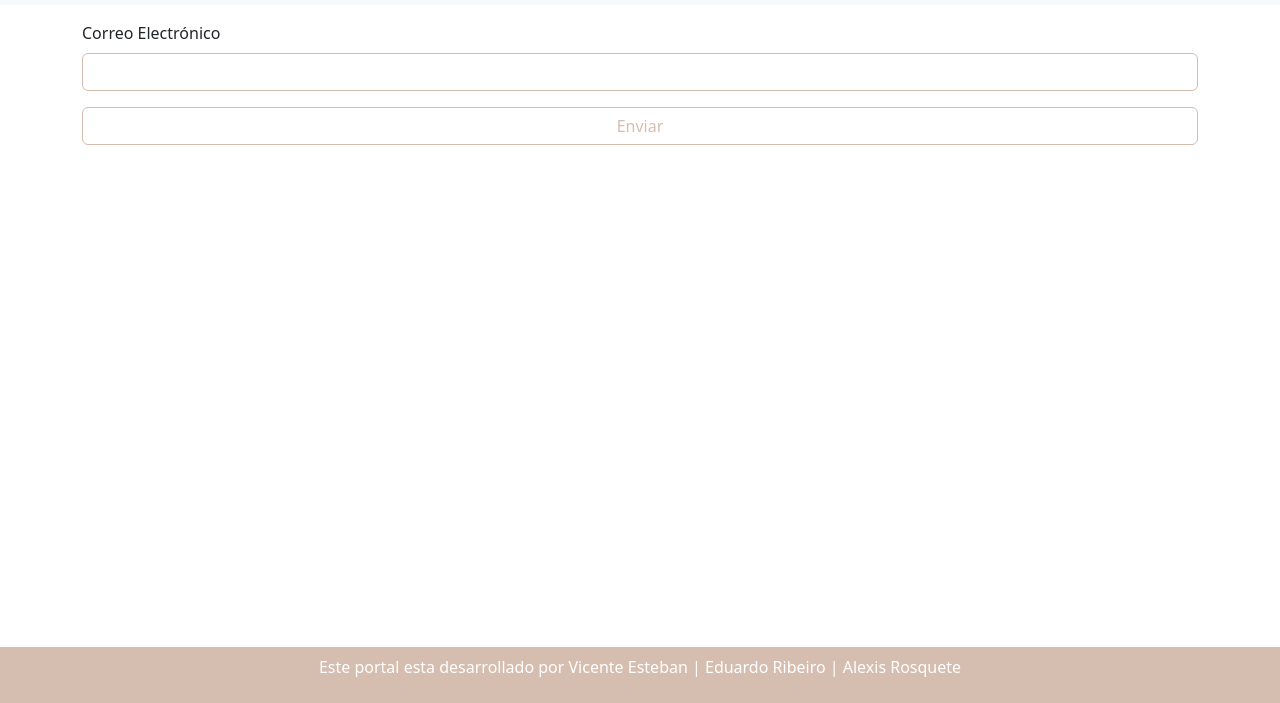
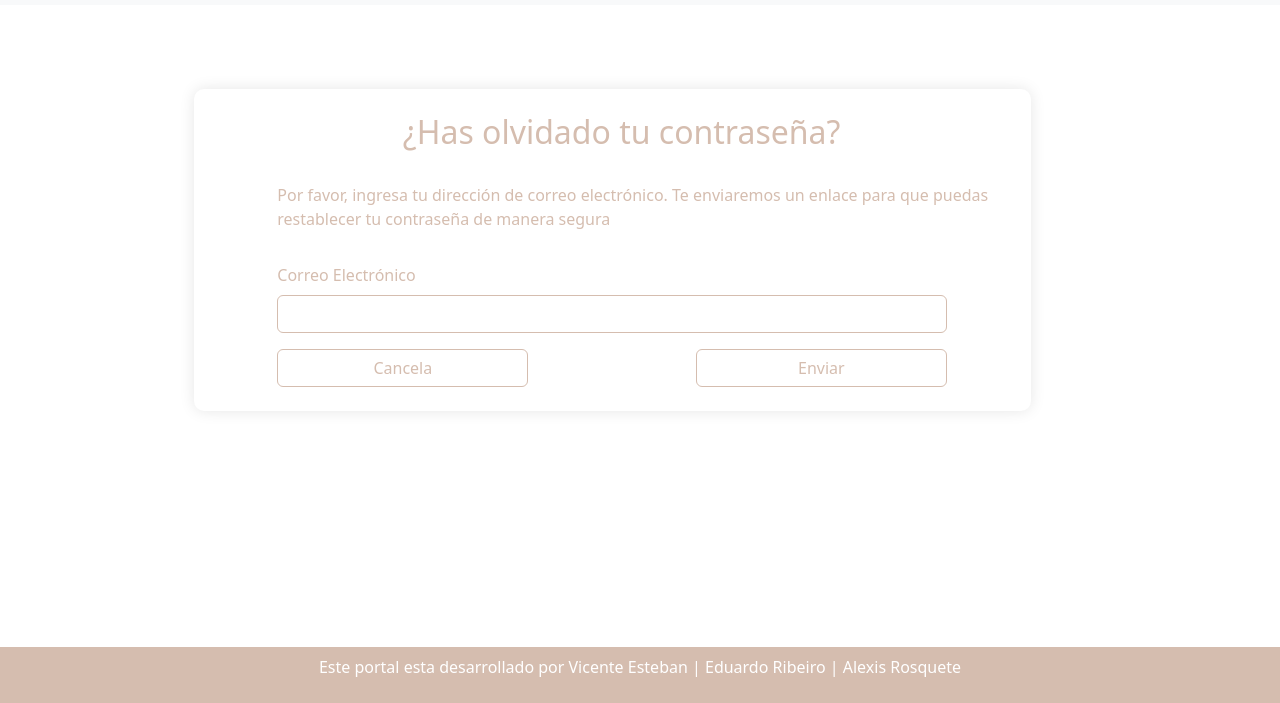
Before and after one commit to 4GeeksAcademy/MindtoMind, a React app: page /Resetpass in a window 1280 px wide. Shown: the part 97-800 px from the top of the page. Built offline with nearby package versions, Linux system fonts and the light colour scheme; no server answers.

Commit message:
Atualizaciones en RestEmail

```diff
--- a/src/front/js/component/ResetEmail.js
+++ b/src/front/js/component/ResetEmail.js
@@ -2,32 +2,74 @@ import React from "react";
 import { useContext } from "react";
 import { Context } from "../store/appContext";
 import { useNavigate } from "react-router-dom";
+import "../../styles/resetemail.css";
 
 export const ResetEmail= () => {
     const { store, actions } = useContext(Context);
     const navigate = useNavigate(); // Hook de navegación
 
+    async function submitform(e) {
+        e.preventDefault();
+        let formData = new FormData(e.target);
+        let email = formData.get("email");
+
+        console.log({ email });
+        let success = await actions.requestPasswordReset(email);
+
+        if (success) {
+            navigate("/");
+        }else {
+            alert("Credenciales inválidas. Inténtalo de nuevo.");
+        }
+    }
+
     return(
-    <div className="container">
-        <form>
+
+        <div className="container d-flex">
+        <div className=" rest ">
+            <div className="resetclass">
+                    <form onSubmit={submitform}>
                         <div className="mb-3">
+                        <br/>
+                            <h2 > ¿Has olvidado tu contraseña?</h2>
+                        <br/>
+                        <p className="titlerest">Por favor, ingresa tu dirección de correo electrónico.
+                            Te enviaremos un enlace para que puedas restablecer tu contraseña de manera segura</p>
+
+                            <div className="titlerest">
                                 <label htmlFor="exampleInputEmail" className="form-label mt-3">
                                     Correo Electrónico
                                 </label>
+                            </div>
                                 <input
+                                name="email"
                                 type="email"
-                    className="form-control"
+                                className="form-control inputrest"
                                 id="exampleInputEmail1"
                                 aria-describedby="emailHelp"
                                     />
                         </div>
+                    <div className="d-flex justify-content-around">
+                        <button
+                                type="button"
+                                className="btn btn-outline-primary  buttonemail "
+                                onClick={() => navigate("/")}
+                            >
+                                Cancela
+                            </button>
                         <button
                             type="submit"
-                className="btn btn-outline-primary submit-login mb-2"
+                            className="btn btn-outline-primary  buttonemail "
                         >
                             Enviar
                         </button>
+
+                    </div>
+
+                    <br/>
                     </form>
+                </div>
+        </div>
     </div>
  );
 }
--- a/src/front/js/store/flux.js
+++ b/src/front/js/store/flux.js
@@ -30,6 +30,39 @@ const getState = ({ getStore, getActions, setStore }) => {
       // Use getActions to call a function within a fuction
       exampleFunction: () => {
         getActions().changeColor(0, "green");
+      },
+
+      //rest password
+      requestPasswordReset: async (email) => {
+        const myHeaders = new Headers();
+        myHeaders.append("Content-Type", "application/json");
+
+        const body = JSON.stringify({ email: email });
+
+        const requestOptions = {
+          method: "POST",
+          headers: myHeaders,
+          body: body,
+          redirect: "follow"
+        };
+
+        try {
+          const response = await fetch(apiUrl + "/generate_reset_token", requestOptions);
+
+          if (!response.ok) {
+            // Muestra un error si el servidor responde con un código de estado no exitoso
+            const error = await response.json();
+            console.error("Error:", error.message);
+          } else {
+            // Si la solicitud fue exitosa, maneja la respuesta
+            const result = await response.json();
+            console.log(result.message);
+            alert("Se ha enviado un enlace para restablecer la contraseña a tu correo.");
+          }
+        } catch (error) {
+          console.error("Fetch error:", error);
+          alert("Ocurrió un problema al intentar enviar la solicitud.");
+        }
       },
 
 
--- a/src/front/styles/login.css
+++ b/src/front/styles/login.css
@@ -23,16 +23,16 @@
 .login-tab {
     flex: 1;
     text-align: center;
-    padding: 10px;
+    padding: 20px;
     cursor: pointer;
     font-weight: bold;
     color: #888;
 }
 
 .login-tab.active {
-    background-color: white;
-    color: #000;
-    border-bottom: 2px solid #007bff;
+    background-color: #D5BDAF;
+    color: white;
+    border-bottom: 2px solid #f5f5f5;
 }
 
 .login-form {
--- /dev/null
+++ b/src/front/styles/resetemail.css
@@ -0,0 +1,29 @@
+.resetclass{
+
+    background: white;
+    border-radius: 10px;
+    box-shadow: 0 0 15px rgba(0, 0, 0, 0.1);
+    margin-top: 10%;
+}
+.inputrest{
+    width: 80%;
+    margin-left: 10%;
+}
+.titlerest{
+    margin-left: 10%;
+    color: #D5BDAF;
+}
+.rest{
+  margin-left: 10%;
+    width: 75%;
+
+
+}
+.buttonemail{
+    width: 30%;
+
+}
+h2{
+    margin-left: 25%;
+    color: #D5BDAF;
+}
```
Lines whose indentation alone changed are shown as unchanged.
